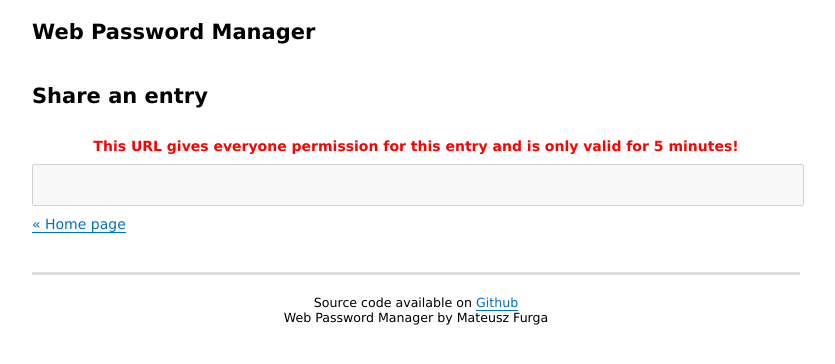
After one commit to mfurga/web-password-manager, a Django app: template entries/templates/entries/entries_share.html in a window 1280 px wide. The commit adds this page. Shown: the top 364 px of the page, without its empty margins (224-1059 px from the left). Run offline with Django 3.2, Linux system fonts and the light colour scheme; the template is opened without the code that fills it, so the values that code supplies are empty.

Commit message:
Update entries detail template. Add entries share template

```diff
--- a/entries/templates/entries/entries_detail.html
+++ b/entries/templates/entries/entries_detail.html
@@ -14,6 +14,7 @@
             <header class="header clear">
                 <h1 class="title fleft">{{ entry.name }}</h1>
                 <div class="row fright">
+                    <a href="{% url 'entries:share' entry.id %}"><button class="btn success">Share the entry</button></a>
                     <a href="{% url 'entries:update' entry.id %}"><button class="btn warning">Edit the entry</button></a>
                     <a href="{% url 'entries:delete' entry.id %}"><button class="btn error">Delete the entry</button></a>
                 </div>
--- /dev/null
+++ b/entries/templates/entries/entries_share.html
@@ -0,0 +1,21 @@
+{% extends 'base.html' %}
+{% load static %}
+
+{% block title %} Share an entry {{ block.super }}{% endblock %}
+
+{% block content %}
+    <section id="dashboard" class="main">
+        <div class="container">
+            <header class="header">
+                <h1 class="title">Share an entry</h1>
+            </header>
+            <div class="content">
+                <p style="color: red; font-weight: bold;" class="tcenter p10">This URL gives everyone permission for this entry and is only valid for 5 minutes!</p>
+                <input style="width: 100%; padding: 10px 0px; text-align: center; font-size: 15px; font-family: Verdana, Geneva, sans-serif;" type="text" value="{{ link }}" disabled>
+                <div class="p10-top">
+                    <a href="{% url 'entries:list' %}">&laquo; Home page</a>
+                </div>
+            </div>
+        </div>
+    </section>
+{% endblock %}
```
